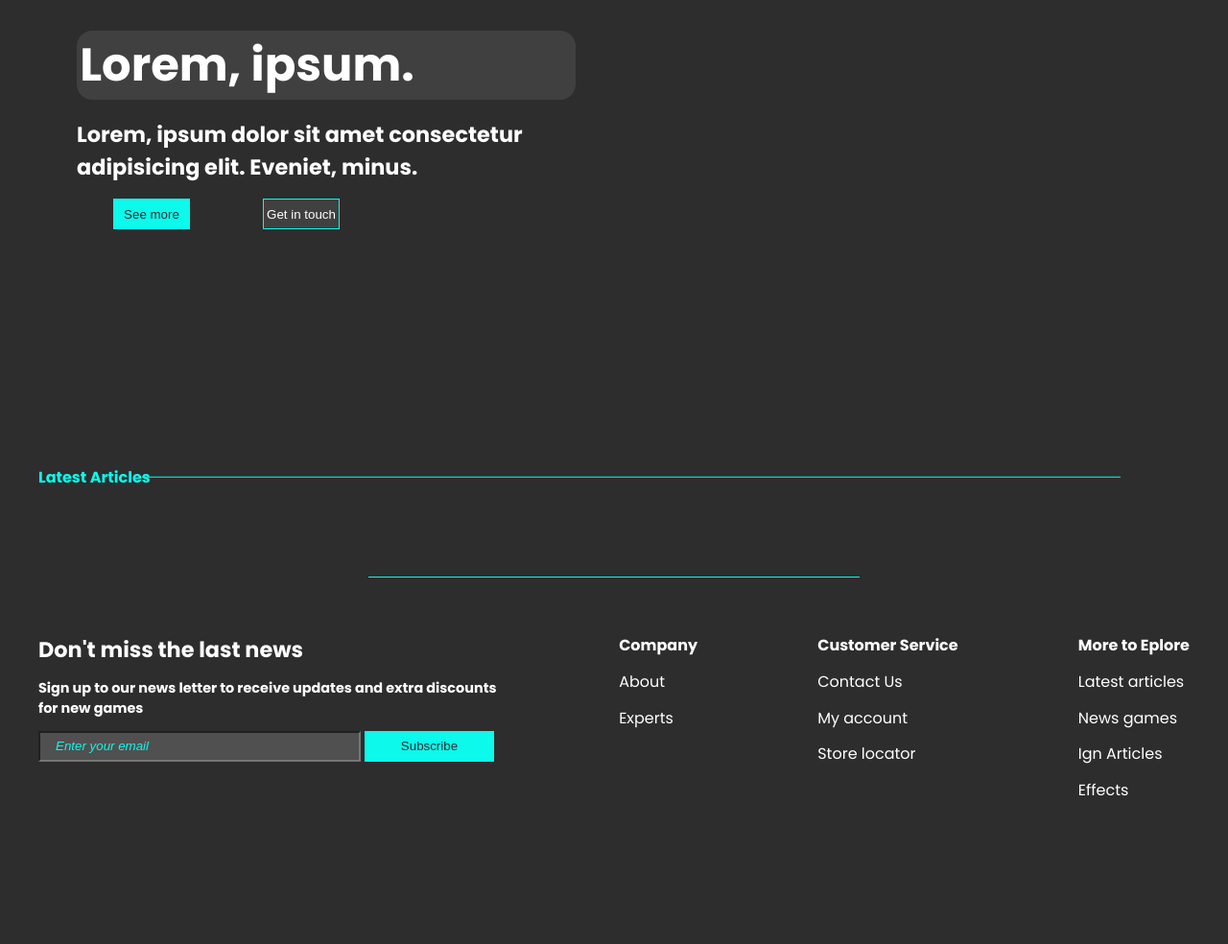
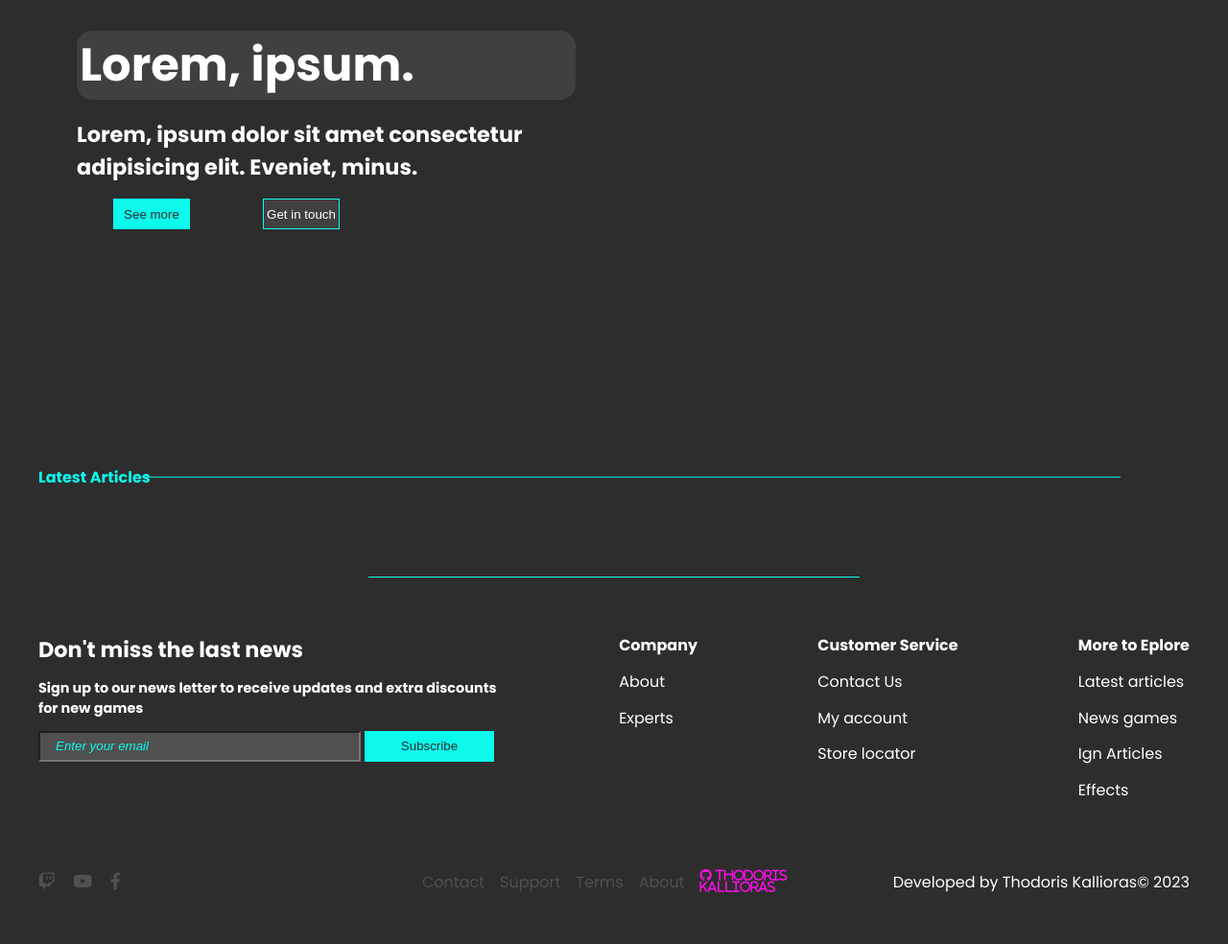
Before and after one commit to thodorisKall/mmo-gaming-updates, a website: page client/index.html in a window 1280 px wide. Shown: the part 330-1314 px from the top of the page at 96% size. Before the commit the page ends 1208 px from the top, so only its background shows below. Drawn offline with Linux system fonts and the light colour scheme; no server answers.

Commit message:
style: add footer bar section  add the bottom of main footer

```diff
--- a/client/index.html
+++ b/client/index.html
@@ -117,6 +117,29 @@
         </ul>
       </div>
     </footer>
+    <section class="footer__bar">
+      <div class="footer__socials nav__socials">
+        <button><i class="fa-brands fa-twitch"></i></button>
+        <button><i class="fa-brands fa-youtube"></i></button>
+        <button><i class="fa-brands fa-facebook-f"></i></button>
+      </div>
+      <div class="footer__redirect">
+        <ul>
+          <li>Contact</li>
+          <li>Support</li>
+          <li>Terms</li>
+          <li>About</li>
+          <li>
+            <a href="https://github.com/thodorisKall" target="_blank"
+              ><i class="fa-brands fa-github"> Thodoris Kallioras</i></a
+            >
+          </li>
+        </ul>
+      </div>
+      <div class="footer__making">
+        <p>Developed by Thodoris Kallioras&copy; 2023</p>
+      </div>
+    </section>
 
     <!-- JS -->
     <script src="./app.js"></script>
--- a/client/style.css
+++ b/client/style.css
@@ -40,6 +40,13 @@ body {
 button {
   border: none;
   background-color: transparent;
+}
+
+a {
+  text-decoration: none;
+  color: inherit;
+  background-color: transparent;
+  cursor: pointer;
 }
 
 .btn--colored {
@@ -386,3 +393,46 @@ button {
 .footer li:nth-child(1) {
   font-weight: 700;
 }
+
+/* ------------footer bar-------------- */
+.footer__bar {
+  padding: var(--top-bottom-padding-lg) var(--side-padding-lg) 3rem;
+  display: grid;
+  grid-template-columns: repeat(3, 1fr);
+}
+
+.footer__redirect ul {
+  display: flex;
+  list-style: none;
+}
+
+.footer__redirect i {
+  font-size: 0.8rem;
+  color: var(--neon-pink);
+}
+
+.footer__redirect li {
+  margin-right: 1rem;
+  color: var(--light-gray);
+  cursor: pointer;
+  transition: color 0.3s ease-in-out;
+}
+
+.footer__redirect li:hover {
+  color: var(--neon-blue);
+}
+
+.footer__redirect li:last-child {
+  margin-right: 0;
+  color: var(--neon-blue);
+}
+
+.footer__redirect li:last-child:hover {
+  cursor: pointer;
+  font-weight: 600;
+}
+
+.footer__making {
+  text-align: end;
+  cursor: pointer;
+}
```
